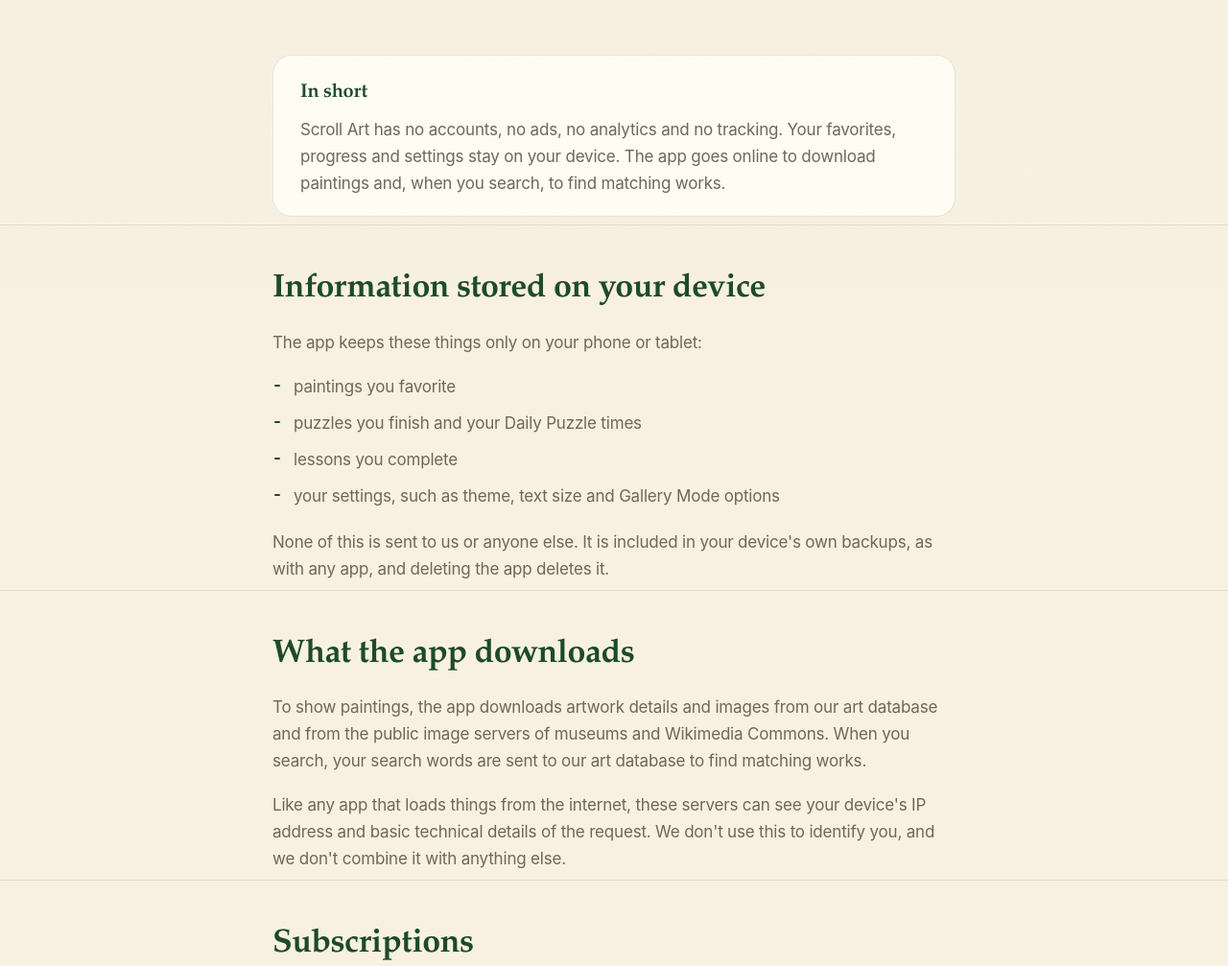
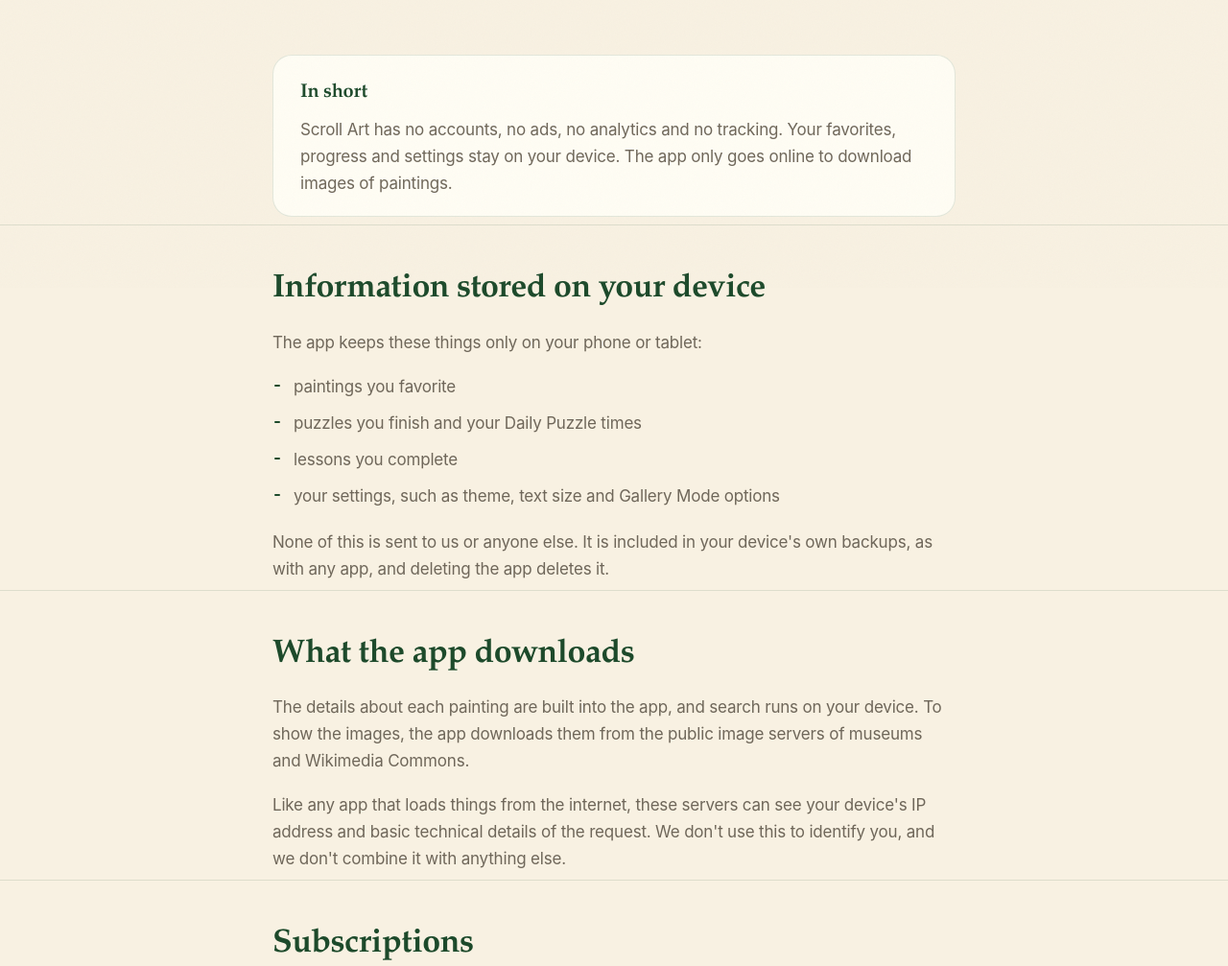
Before and after one commit to jake1705/oak-studios-site, a plain HTML site: page scroll-art/privacy/index.html in a window 1280 px wide. Shown: the part 500-1507 px from the top of the page at 96% size. Drawn offline with Linux system fonts and the light colour scheme.

Commit message:
Scroll Art privacy: search runs on the device; only images are downloaded
Co-Authored-By: Claude Opus 5.5 <noreply@anthropic.com>

```diff
--- a/scroll-art/privacy/index.html
+++ b/scroll-art/privacy/index.html
@@ -351,7 +351,7 @@ footer p { margin: 0; color: inherit; }
     <div class="wrap">
       <div class="note reveal">
         <h2 id="short">In short</h2>
-        <p>Scroll Art has no accounts, no ads, no analytics and no tracking. Your favorites, progress and settings stay on your device. The app goes online to download paintings and, when you search, to find matching works.</p>
+        <p>Scroll Art has no accounts, no ads, no analytics and no tracking. Your favorites, progress and settings stay on your device. The app only goes online to download images of paintings.</p>
       </div>
     </div>
   </section>
@@ -376,7 +376,7 @@ footer p { margin: 0; color: inherit; }
     <div class="wrap">
       <h2 id="downloads" class="reveal">What the app downloads</h2>
       <div class="reveal">
-        <p>To show paintings, the app downloads artwork details and images from our art database and from the public image servers of museums and Wikimedia Commons. When you search, your search words are sent to our art database to find matching works.</p>
+        <p>The details about each painting are built into the app, and search runs on your device. To show the images, the app downloads them from the public image servers of museums and Wikimedia Commons.</p>
         <p>Like any app that loads things from the internet, these servers can see your device's IP address and basic technical details of the request. We don't use this to identify you, and we don't combine it with anything else.</p>
       </div>
     </div>
```
